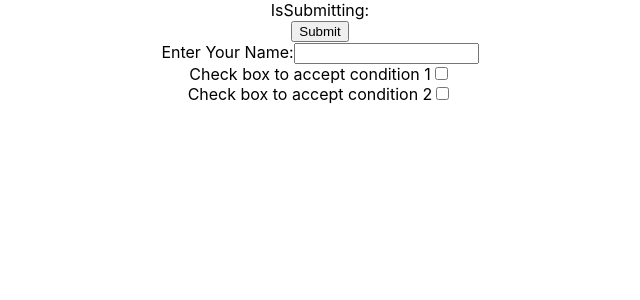
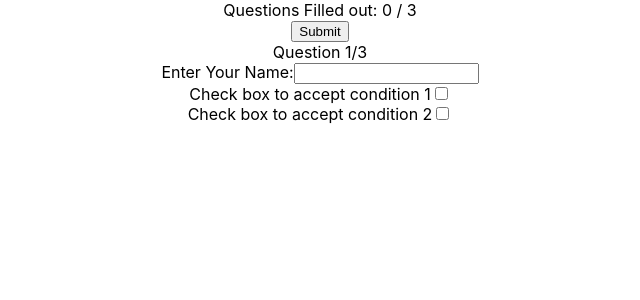
Before and after one commit to godfreyyeung/react-state-sharing-workship, a React (Create React App) app: page / in a window 1280 px wide. Shown: the top 300 px of the page, without its empty margins (320-960 px from the left). Built offline with nearby package versions, Linux system fonts and the light colour scheme.

Commit message:
basic prop drilling explosion

```diff
--- a/src/App.js
+++ b/src/App.js
@@ -4,6 +4,7 @@ import { FormSection } from './FormSection';
 
 function App() {
   const [isSubmitting, setIsSubmitting] = useState(false);
+  const [numFilled, setNumFilled] = useState(0);
 
   const onSubmit = () => {
     setIsSubmitting(true);
@@ -15,12 +16,14 @@ function App() {
 
   return (
     <div className="App">
-      IsSubmitting: {isSubmitting}
+      Questions Filled out: {numFilled} / 3
       <br />
       <button onClick={onSubmit}> Submit </button>
       <br />
       <FormSection
         isDisabled={isSubmitting}
+        numFilled={numFilled}
+        setNumFilled={setNumFilled}
       />
     </div>
   );
--- a/src/FormSection.js
+++ b/src/FormSection.js
@@ -2,11 +2,23 @@ import { useState } from "react";
 import { NameInput } from './NameInput';
 import { Conditions } from './Conditions';
 
-export const FormSection = ({isDisabled = false}) => {
+export const FormSection = ({
+  isDisabled = false,
+  numFilled,
+  setNumFilled
+}) => {
   return (
     <div>
-      <NameInput isDisabled={isDisabled} />
-      <Conditions isDisabled={isDisabled} />
+      <NameInput
+        isDisabled={isDisabled}
+        numFilled={numFilled}
+        setNumFilled={setNumFilled}
+      />
+      <Conditions
+        isDisabled={isDisabled}
+        numFilled={numFilled}
+        setNumFilled={setNumFilled}
+      />
     </div>
   )
 }
--- a/src/NameInput.js
+++ b/src/NameInput.js
@@ -1,8 +1,28 @@
-export const NameInput = ({ isDisabled = false }) => {
+import { useState } from "react";
+
+export const NameInput = ({
+    isDisabled = false,
+    numFilled,
+    setNumFilled
+  }) => {
+
+  const [alreadyFilled, setAlreadyFilled] = useState(false);
+
+  const updateFilled = () => {
+    if(!alreadyFilled) {
+      setAlreadyFilled(true);
+      setNumFilled(numFilled + 1);
+    }
+  }
+
   return (
     <div>
+      Question 1/3 <br />
       Enter Your Name:
-      <input disabled={isDisabled ? "disabled" : ""}/>
+      <input
+       disabled={isDisabled ? "disabled" : ""}
+       onChange={updateFilled}
+      />
     </div>
   )
 }
```
